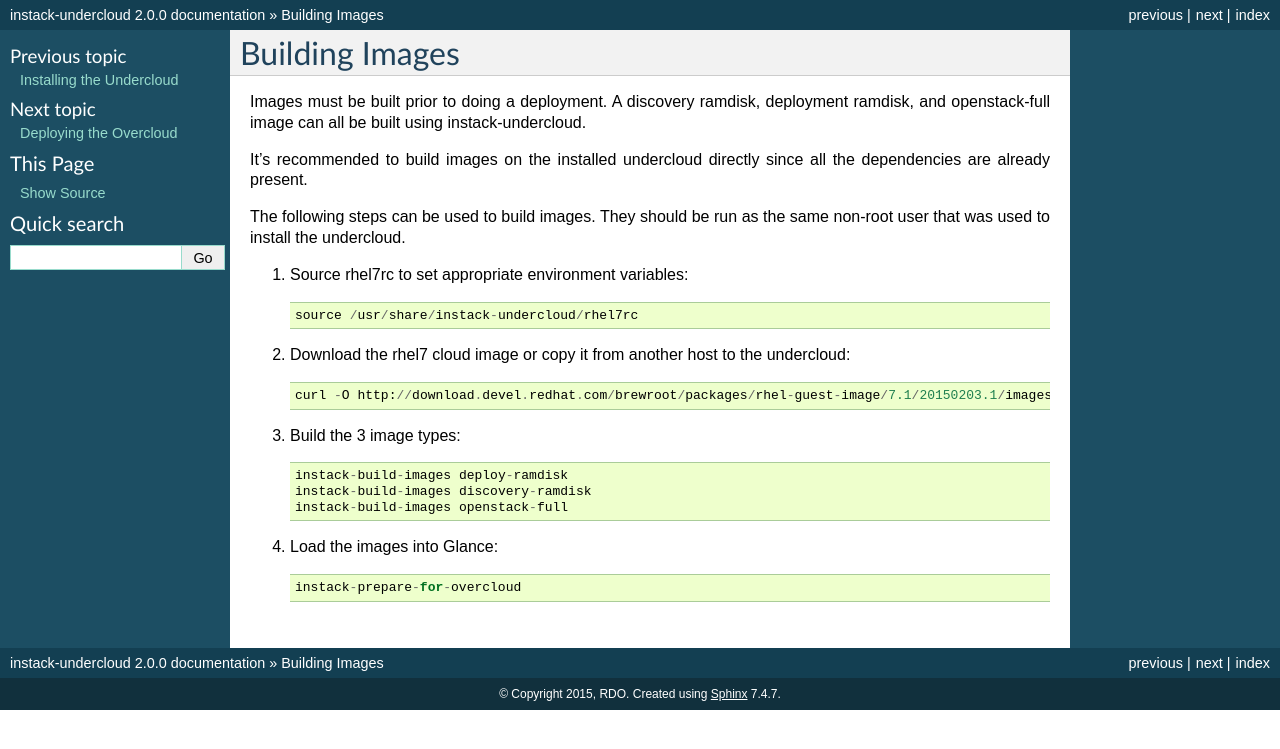
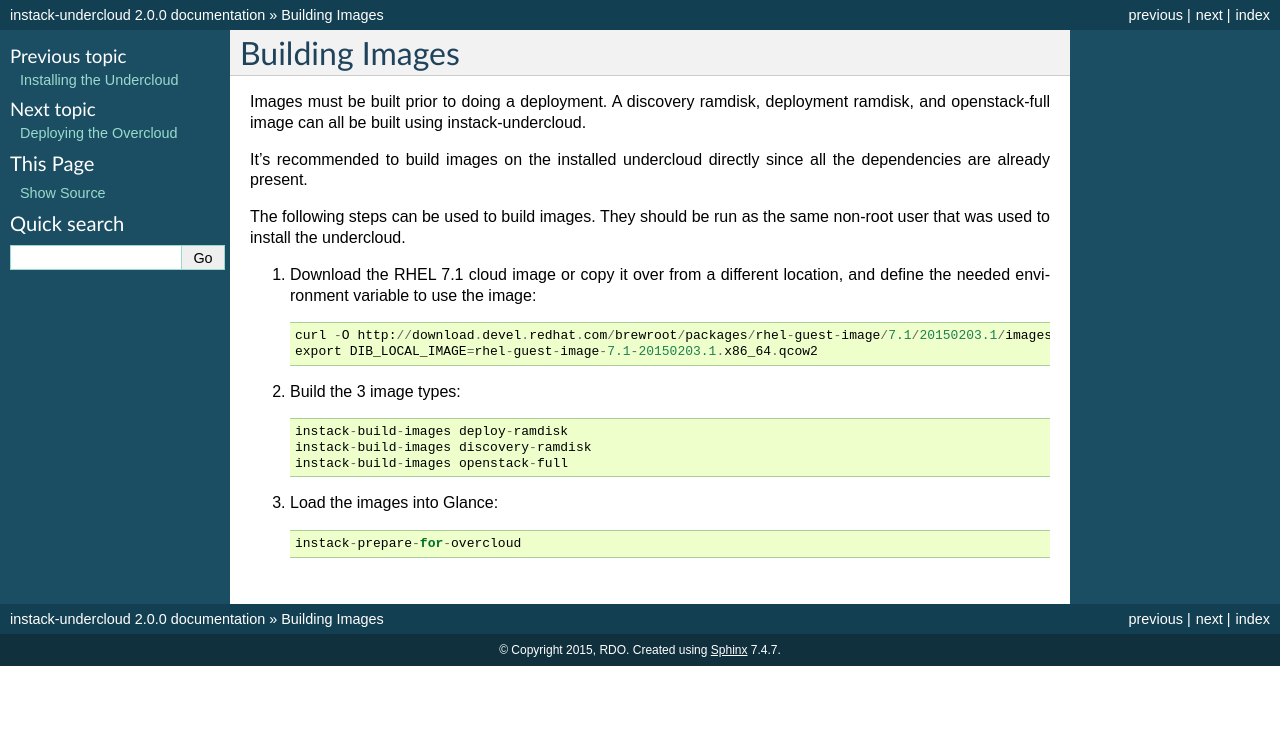
Before and after one commit to openstack-archive/instack-undercloud, a Sphinx documentation site: the page built from doc/source/build-images.rst, in a window 1280 px wide. Shown: the top 749 px of the page. Built offline with Sphinx 7.4.7, drawn with Linux system fonts in a browser that asks for light colours.

Commit message:
Remove usage of rc file
The rc file for rhel7 has now been baked into instack-install-undercloud
and instack-build-images for ease of use. We can eliminate some steps
from the docs as well.

Change-Id: I7cd82582eb7579c34db54b4d4bc3b328a5acac23

```diff
--- a/doc/source/build-images.rst
+++ b/doc/source/build-images.rst
@@ -11,14 +11,11 @@ the dependencies are already present.
 The following steps can be used to build images. They should be run as the same
 non-root user that was used to install the undercloud.
 
-#. Source rhel7rc to set appropriate environment variables::
-
-    source /usr/share/instack-undercloud/rhel7rc
-
-#. Download the rhel7 cloud image or copy it from another host to the
-   undercloud::
+#. Download the RHEL 7.1 cloud image or copy it over from a different
+   location, and define the needed environment variable to use the image::
 
     curl -O http://download.devel.redhat.com/brewroot/packages/rhel-guest-image/7.1/20150203.1/images/rhel-guest-image-7.1-20150203.1.x86_64.qcow2
+    export DIB_LOCAL_IMAGE=rhel-guest-image-7.1-20150203.1.x86_64.qcow2
 
 #. Build the 3 image types::
 
--- a/doc/source/install-undercloud.rst
+++ b/doc/source/install-undercloud.rst
@@ -18,10 +18,6 @@ while preparing the environment.
 
     sudo yum install -y instack-undercloud
 
-#. Source rhel7rc to set appropriate environment variables::
-
-    source /usr/share/instack-undercloud/rhel7rc
-
 #. Run script to install the undercloud::
 
     instack-install-undercloud
```
Also changed, not shown: doc/source/virt-setup.rst (+2 -5 lines), 4 other files.
